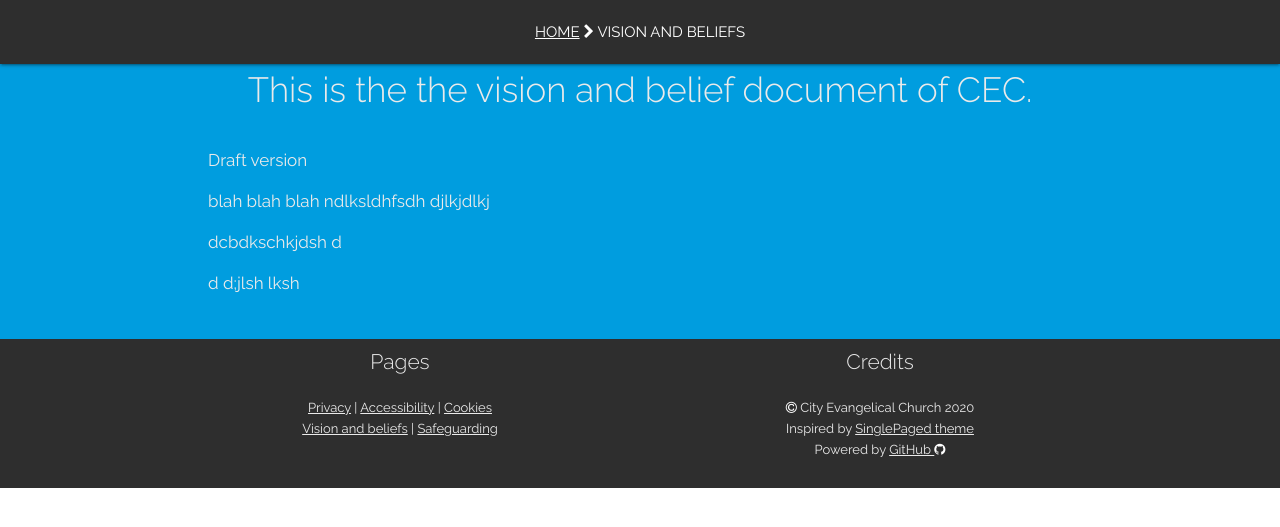
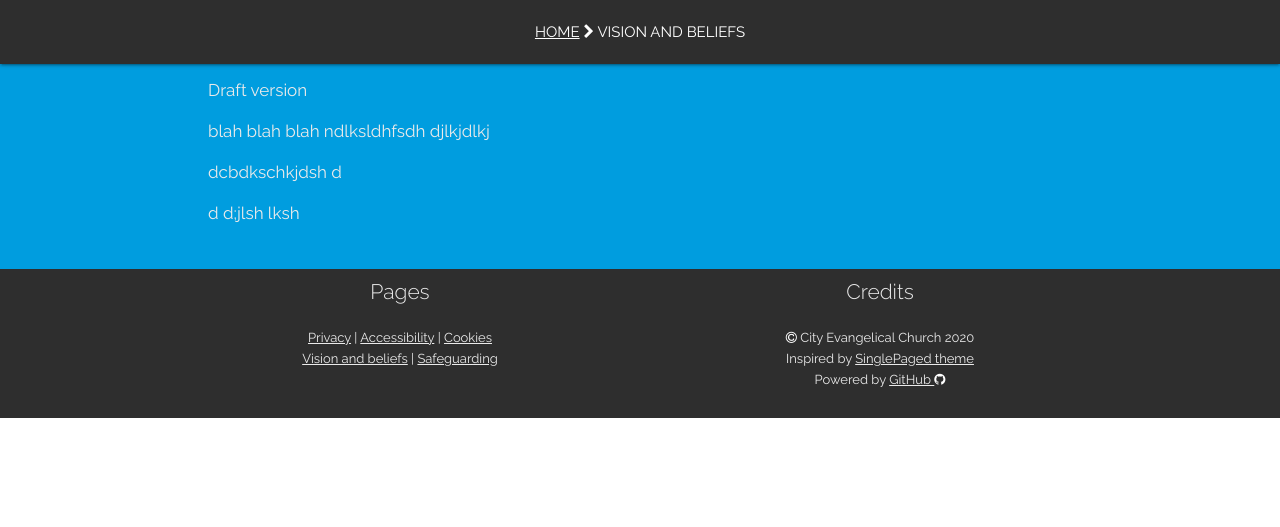
Before and after one commit to woodcock3/citychurch, a Jekyll site: the page built from pages/vision.md, in a window 1280 px wide. Shown: the top 527 px of the page. Built offline with Jekyll 4.4.1, drawn with Linux system fonts in a browser that asks for light colours.

Commit message:
Update default.html

```diff
--- a/_layouts/default.html
+++ b/_layouts/default.html
@@ -8,9 +8,6 @@ layout: headfoot
   <div class="container {{ page.style }}">
 
     <article>
-      <header>
-        <h1 class="page-title">{{ page.title }}</h1>
-      </header>
 
       <div class="page-content">
         {{ content }}
```
